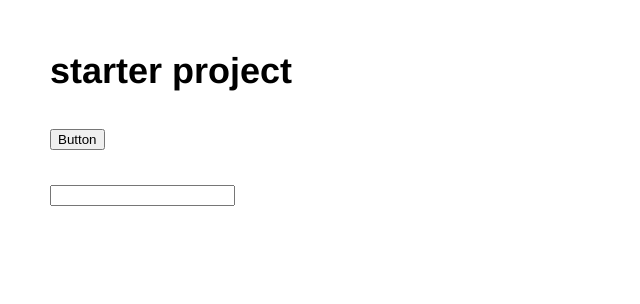
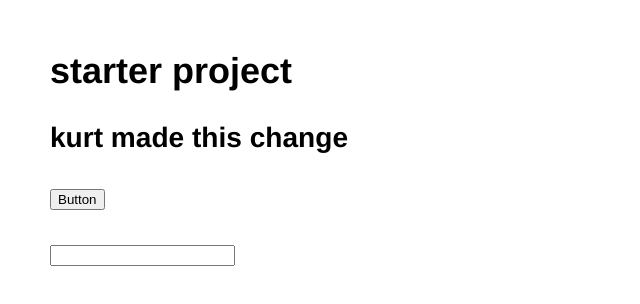
Before and after one commit to kurtfriedrichhotmail/demo, a plain HTML site: page index.html in a window 1280 px wide. Shown: the whole page, without its empty margins (0-640 px from the left). Drawn offline with Linux system fonts and the light colour scheme.

Commit message:
added some html

```diff
--- a/index.html
+++ b/index.html
@@ -10,6 +10,8 @@
 <body>
 <h2>starter project</h2>
 
+<h3> kurt made this change</h3>
+
 <button type="button" id="button1">Button</button>
 <div>
     <br />
```
